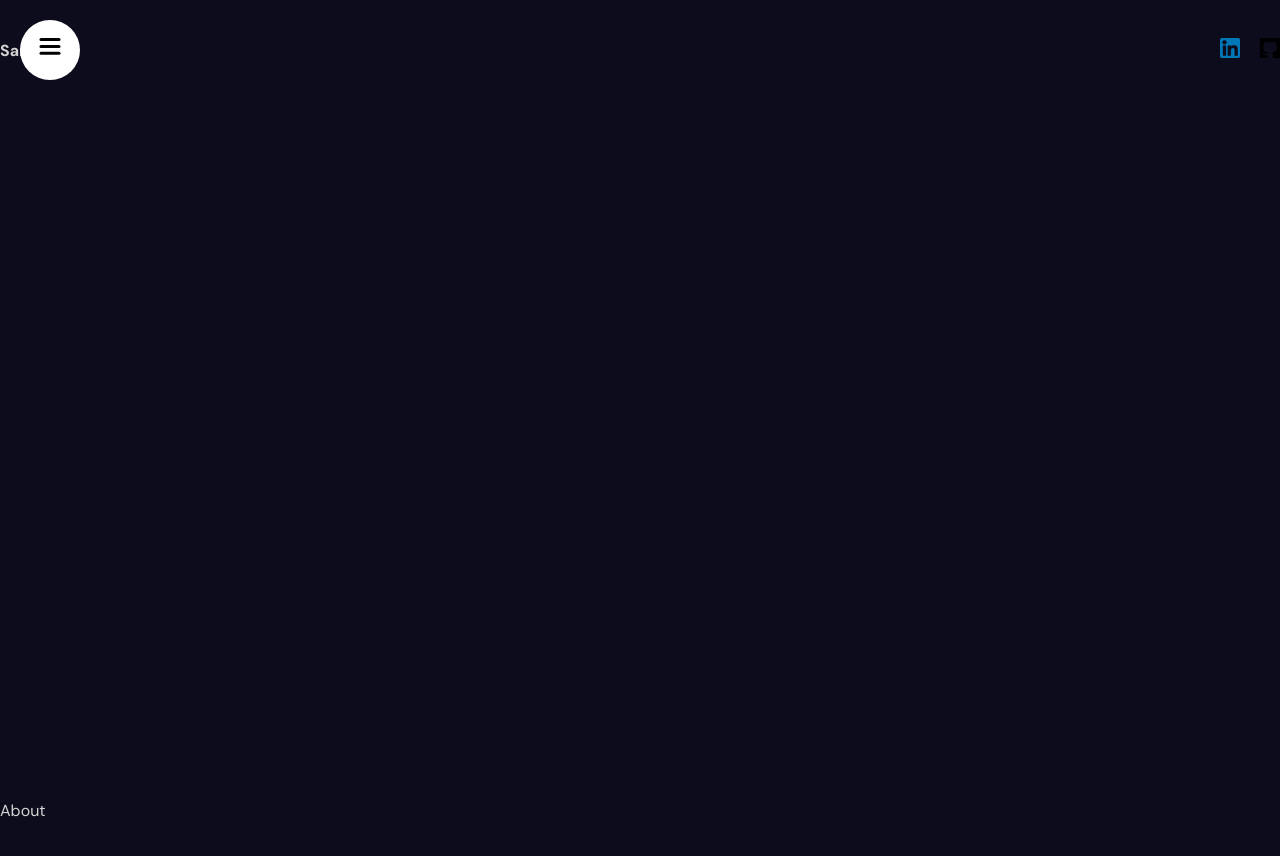
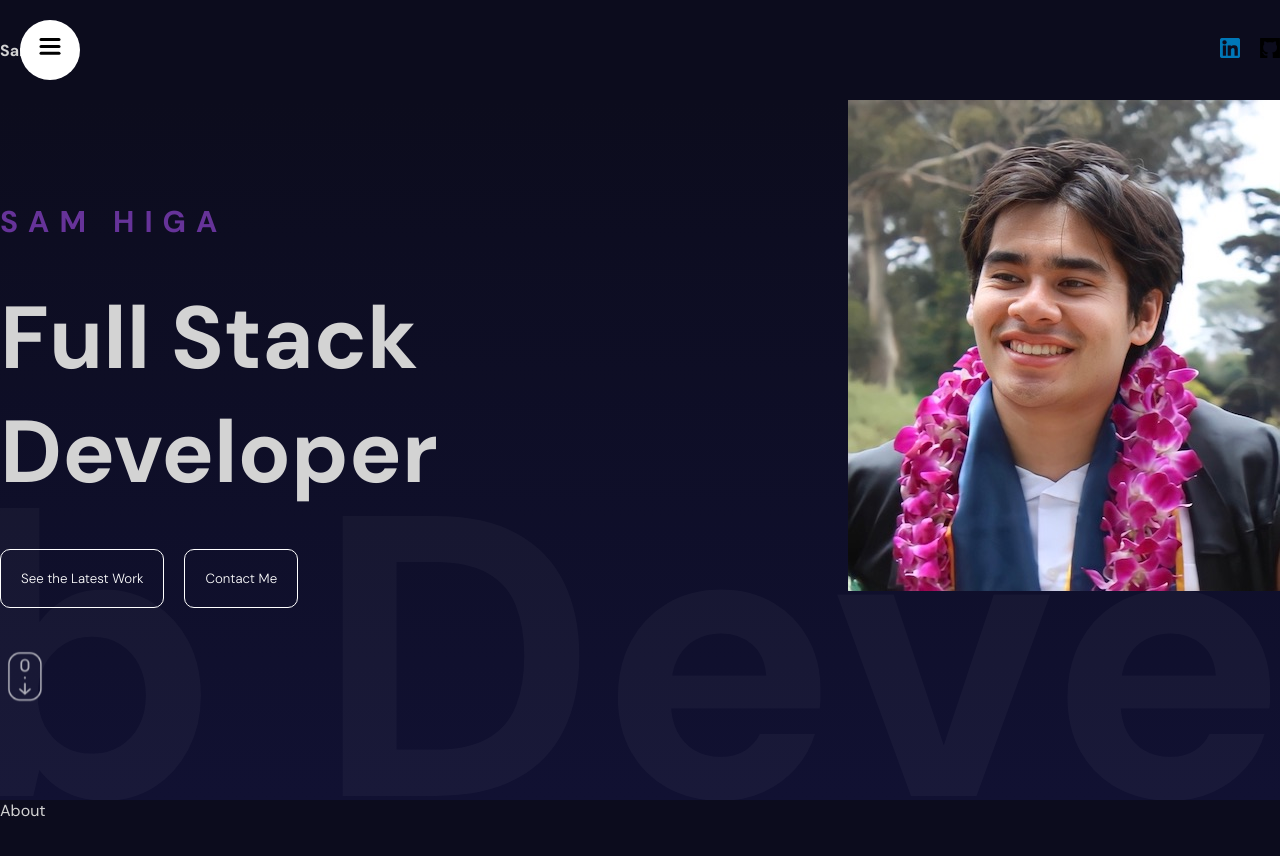
Before and after one commit to samhiga/animated-portfolio, a React (Vite) app: page / in a window 1280 px wide. Shown: the top 856 px of the page. Built offline with nearby package versions, Linux system fonts and the light colour scheme.

Commit message:
added hero section

```diff
--- a/src/App.jsx
+++ b/src/App.jsx
@@ -1,10 +1,12 @@
 import "./app.scss"
 import Navbar from "./components/navbar/Navbar";
+import Hero from "./components/hero/Hero";
 
 const App = () => {
   return <div>
     <section id="Homepage">
       <Navbar/>
+      <Hero/>
     </section>
     <section id="About">About</section>
     <section id="Portfolio">Portfolio1</section>
--- /dev/null
+++ b/src/components/hero/Hero.jsx
@@ -0,0 +1,83 @@
+import "./hero.scss";
+import { motion } from "framer-motion";
+
+const textVariants = {
+  initial: {
+    x: -500,
+    opacity: 0,
+  },
+  animate: {
+    x: 0,
+    opacity: 1,
+    transition: {
+      duration: 1,
+      staggerChildren: 0.1,
+    },
+},
+    scrollButton: {
+        opacity: 0,
+        y: 10,
+        transition: {
+          duration: 2,
+          repeat: Infinity,
+        },
+      },
+
+};
+
+const sliderVariants = {
+  initial: {
+    x: 0,
+  },
+  animate: {
+    x: "-220%",
+    transition: {
+      repeat: Infinity,
+      repeatType: "mirror",
+      duration: 20,
+    },
+  },
+};
+
+const Hero = () => {
+  return (
+    <div className="hero">
+      <div className="wrapper">
+        <motion.div
+          className="textContainer"
+          variants={textVariants}
+          initial="initial"
+          animate="animate"
+        >
+          <motion.h2 variants={textVariants}>SAM HIGA</motion.h2>
+          <motion.h1 variants={textVariants}>Full Stack Developer</motion.h1>
+          <motion.div variants={textVariants} className="buttons">
+            <motion.button variants={textVariants}>
+              See the Latest Work
+            </motion.button>
+            <motion.button variants={textVariants}>Contact Me</motion.button>
+          </motion.div>
+          <motion.img
+            variants={textVariants}
+            animate="scrollButton"
+            src="/scroll.png"
+            alt=""
+          />
+        </motion.div>
+      </div>
+      <motion.div
+        className="slidingTextContainer"
+        variants={sliderVariants}
+        initial="initial"
+        animate="animate"
+      >
+        Web Developer
+      </motion.div>
+      <div className="imageContainer">
+        <img src="/profile.jpeg" alt="" />
+      </div>
+    </div>
+  );
+};
+
+export default Hero;
--- /dev/null
+++ b/src/components/hero/hero.scss
@@ -0,0 +1,65 @@
+.hero {
+  height: calc(100vh - 100px);
+  background: linear-gradient(180deg, #0c0c1d, #111132);
+  overflow: hidden;
+  position: relative;
+
+  .wrapper {
+    max-width: 1366px;
+    height: 100%;
+    margin: auto;
+
+    .textContainer {
+      height: 100%;
+      width: 50%;
+      display: flex;
+      flex-direction: column;
+      justify-content: center;
+      gap: 40px;
+
+      h2 {
+        font-size: 30px;
+        color: rebeccapurple;
+        letter-spacing: 10px;
+      }
+
+      h1 {
+        font-size: 88px;
+      }
+
+      .buttons {
+        button {
+          padding: 20px;
+          border: 1px solid white;
+          border-radius: 10px;
+          background-color: transparent;
+          color: white;
+          margin-right: 20px;
+          cursor: pointer;
+          font-weight: 300;
+        }
+      }
+
+      img {
+        width: 50px;
+      }
+    }
+  }
+
+  .imageContainer {
+    height: 100%;
+    position: absolute;
+    top: 0;
+    right: 0;
+  }
+
+  .slidingTextContainer {
+    position: absolute;
+    font-size: 50vh;
+    bottom: -120px;
+    white-space: nowrap;
+    color: #ffffff09;
+    width: 50%;
+    font-weight: bold;
+  }
+}
```
Also changed, not shown: public/profile.jpeg (added), 1 other file (tests, documents, lock files or other folders).
